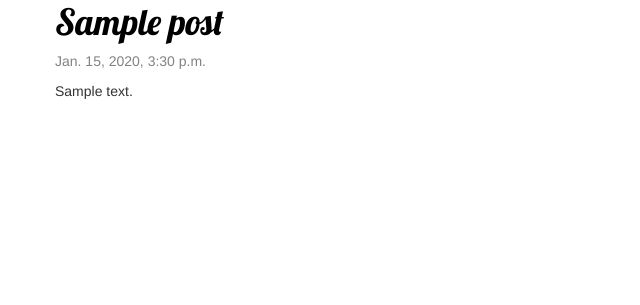
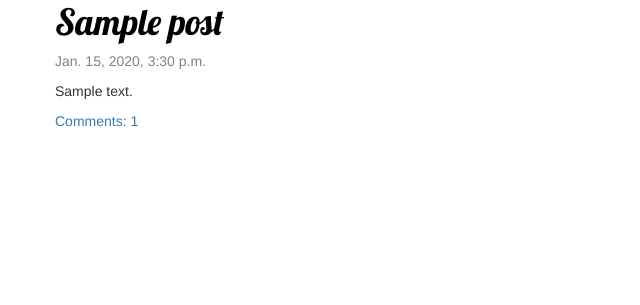
Before and after one commit to talk2shruthivs/my-first-blog, a Django app: template blog/templates/blog/post_list.html in a window 1280 px wide. Shown: the part 202-507 px from the top of the page, without its empty margins (0-640 px from the left). Run offline with Django 3.2, Linux system fonts and the light colour scheme; the template is opened without the code that fills it: values that come from a table or form of the project are taken from there, others are empty; tables that the repository leaves empty hold one stand-in row (values such as "Sample post"); some libraries are stand-ins or nearby versions.

Commit message:
Added back approved comment filtering

```diff
--- a/blog/templates/blog/post_list.html
+++ b/blog/templates/blog/post_list.html
@@ -8,6 +8,7 @@
       <p>{{post.published_date}} </p>
     </div>
     <p>{{post.text|linebreaksbr}} </p>
+    <a href="{% url 'post_detail' pk=post.pk %}">Comments: {{ post.approved_comments.count }}</a>
   </div>
 {% endfor %}
 {% endblock %}
```
